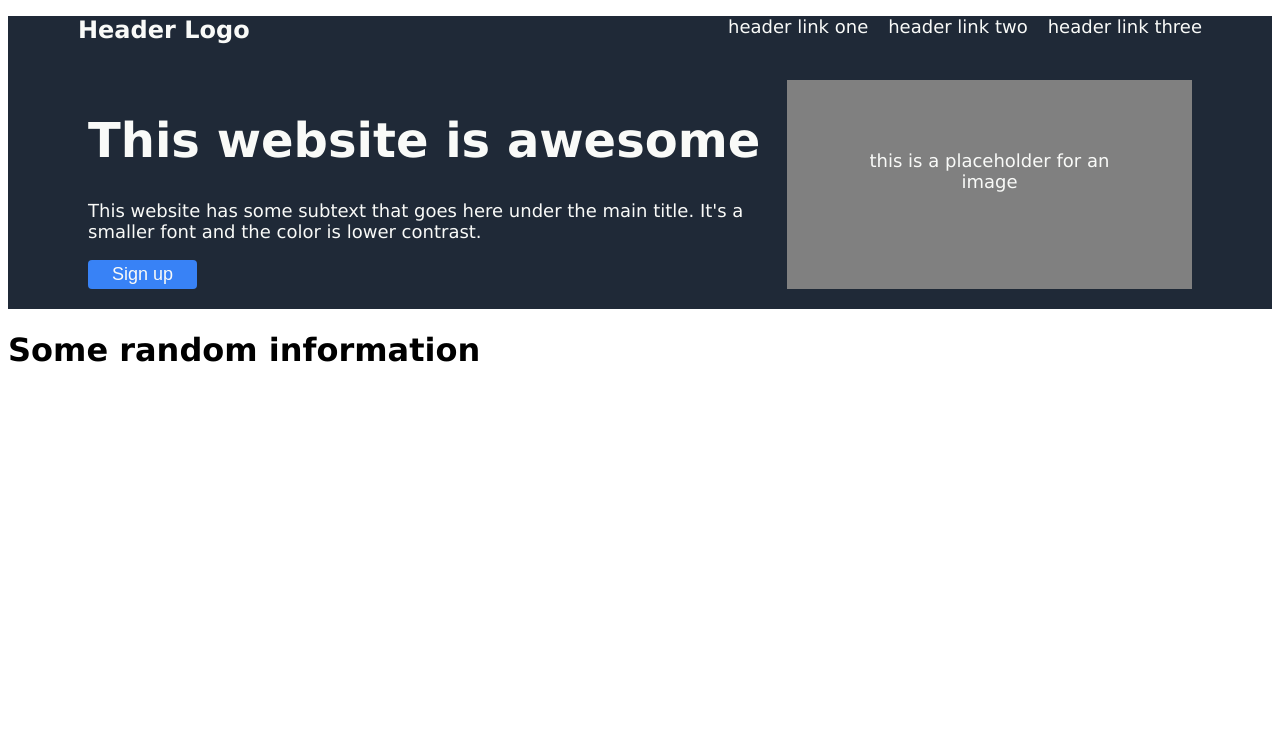
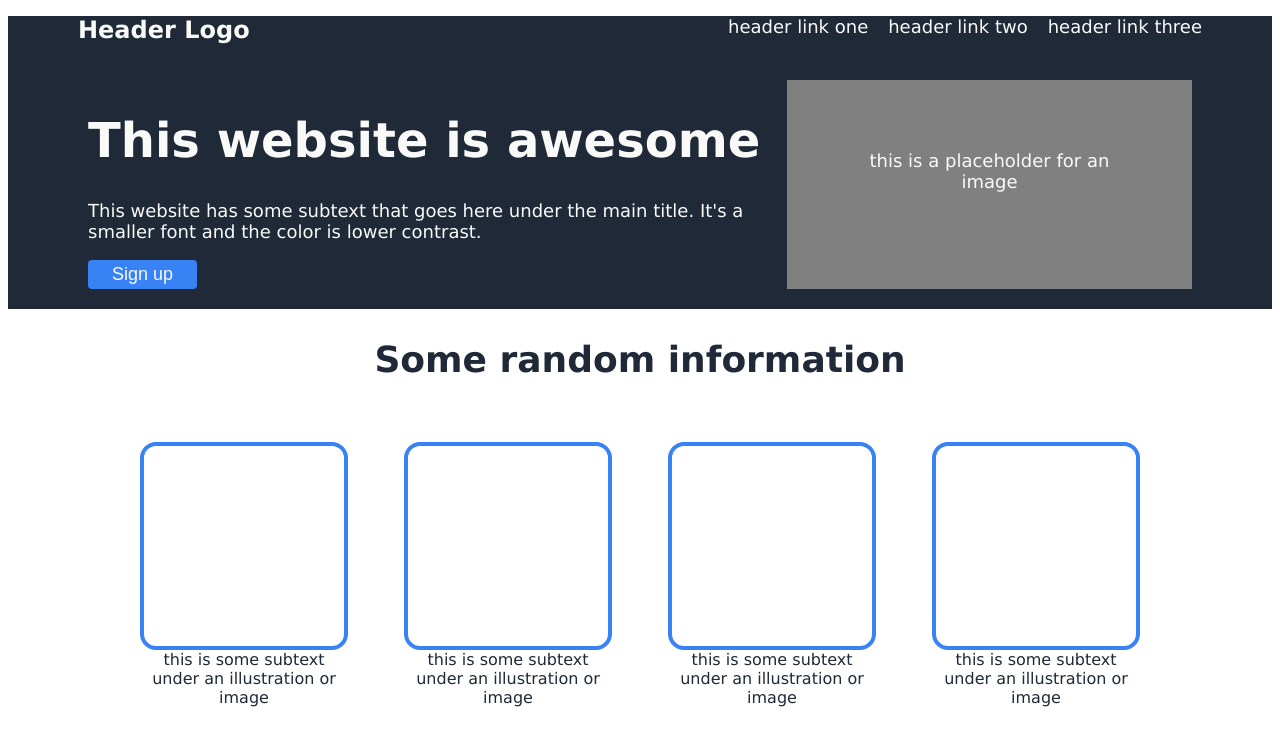
Before and after one commit to rvanderbent/odin-landing-page, a plain HTML site: page index.html in a window 1280 px wide. Drawn offline with Linux system fonts and the light colour scheme.

Commit message:
Add and style information section

```diff
--- a/index.html
+++ b/index.html
@@ -27,9 +27,24 @@
         </div>
         </div>
         <div class="info-section">
-            <h1>Some random information</h1>
+            <div class="title">Some random information</div>
             <div class="cards">
-
+                <div class="card">
+                    <div class="image"></div>
+                    <div class="text">this is some subtext under an illustration or image</div>
+                </div>
+                <div class="card">
+                    <div class="image"></div>
+                    <div class="text">this is some subtext under an illustration or image</div>
+                </div>
+                <div class="card">
+                    <div class="image"></div>
+                    <div class="text">this is some subtext under an illustration or image</div>
+                </div>
+                <div class="card">
+                    <div class="image"></div>
+                    <div class="text">this is some subtext under an illustration or image</div>
+                </div>
             </div>
         </div>
     </body>
--- a/styles.css
+++ b/styles.css
@@ -1,12 +1,33 @@
 
 body {
     font-family:Verdana, Geneva, Tahoma, sans-serif;
+}
+
+button {
+    background-color: #3882F6;
+    color: #F9FAF8;
+    font-size: 18px;
+    padding: 4px 24px;
+    border-radius: 4px;
+    border: none;
 }
 
 .hero {
     background-color: #1F2937;
     color: #F9FAF8;
     padding: 0px 60px;
+}
+
+.hero-content {
+    font-size: 18px;
+    padding: 20px;
+    display: flex;
+    justify-content: center;
+}
+
+.hero-content h1 {
+    font-size: 48px;
+    font-weight: bolder;
 }
 
 ul {
@@ -27,29 +48,51 @@ ul {
     font-weight: bold;
 }
 
-.hero-content {
-    font-size: 18px;
-    padding: 20px;
-    display: flex;
-    justify-content: center;
-}
 
-.hero-content h1 {
-    font-size: 48px;
-}
-
-button {
-    background-color: #3882F6;
-    color: #F9FAF8;
-    font-size: 18px;
-    padding: 4px 24px;
-    border-radius: 4px;
-    border: none;
-}
-
-.image {
+.hero .image {
     flex-basis: 400px;
     background-color: grey;
     text-align: center;
     padding: 70px 70px;
 }
+
+.info-section {
+    display: flex;
+    flex-direction: column;
+    align-items: center;
+}
+
+.info-section .title {
+    font-size: 36px;
+    font-weight: bolder;
+    color:#1F2937;
+    padding: 30px;
+}
+
+.cards {
+    display: flex;
+    justify-content: center;
+}
+
+.card {
+    display: flex;
+    flex-direction: column;
+    justify-content: center;
+    align-items: center;
+    padding: 32px;
+    width: 200px;
+    text-align: center;
+}
+
+.card .image {
+    /*flex-basis: 100px;*/
+    width: 200px;
+    height: 200px;
+    border: 4px solid #3882F6;
+    border-radius: 16px;
+}
+
+.card .text {
+    display: block;
+    color:#1F2937;
+}
```
